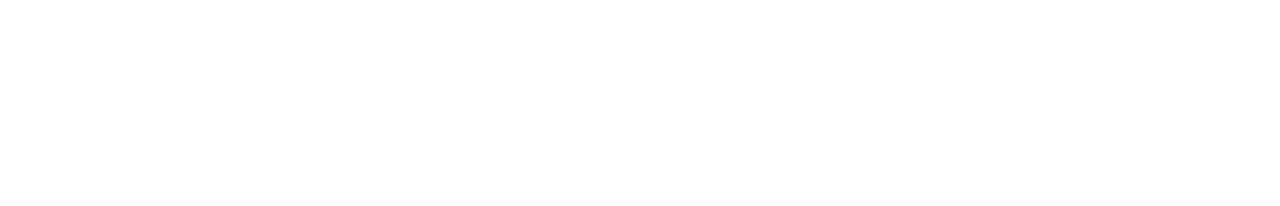
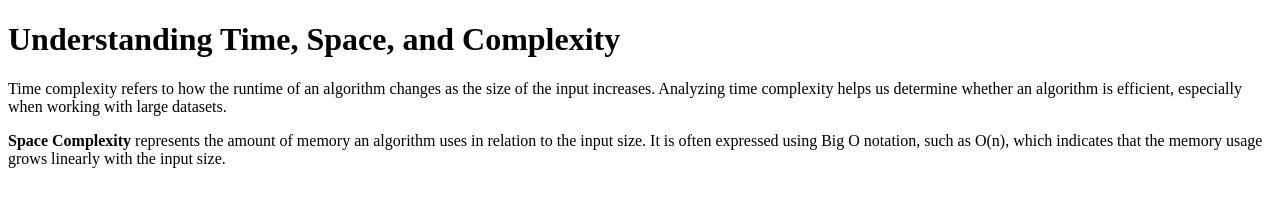
Before and after one commit to acciojob/time-and-space-complexity-Sumitsoni21, a website: page main.html in a window 1280 px wide. Drawn offline with Linux system fonts and the light colour scheme.

Commit message:
created a submission

```diff
--- a/main.html
+++ b/main.html
@@ -8,6 +8,17 @@
 
 <body>
 	<!-- the entire body must be written by student -->
+
+	<h1>Understanding Time, Space, and Complexity</h1>
+
+  <p>
+    Time complexity refers to how the runtime of an algorithm changes as the size of the input increases. Analyzing time complexity helps us determine whether an algorithm is efficient, especially when working with large datasets.
+  </p>
+
+  <p>
+    <b>Space Complexity</b> represents the amount of memory an algorithm uses in relation to the input size. It is often expressed using Big O notation, such as O(n), which indicates that the memory usage grows linearly with the input size.
+  </p>
+
     <script type="text/javascript" src="./script.js">
 </script>
 
```
